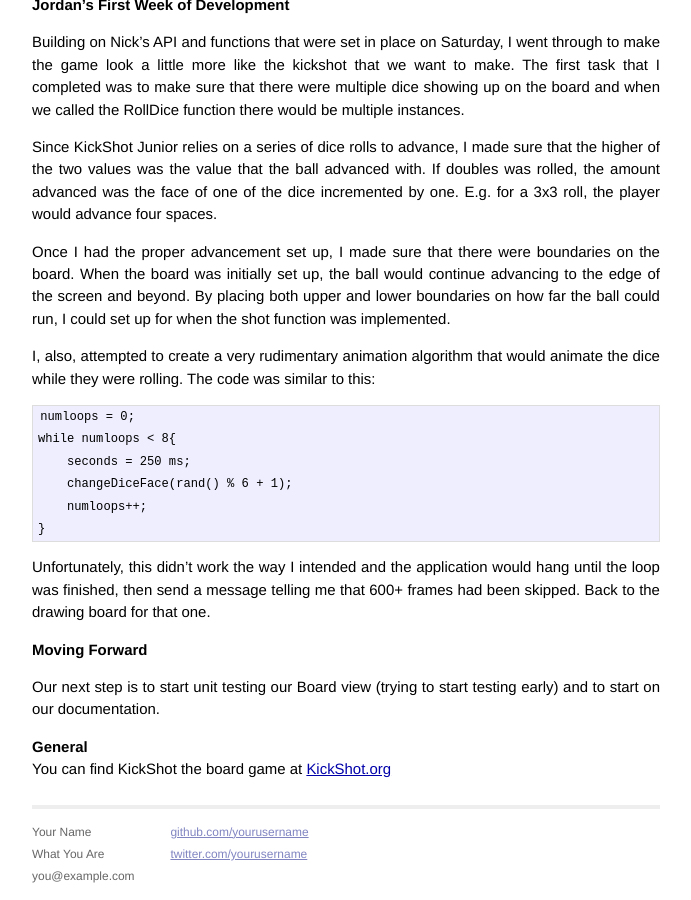
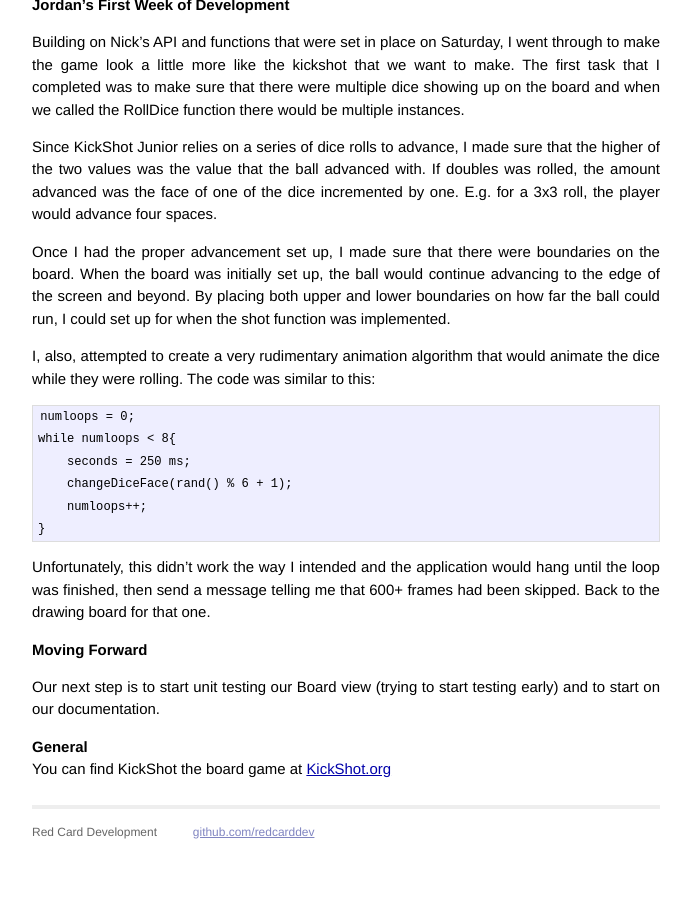
Before and after one commit to RedCardDev/RedCardDev.github.io, a Jekyll site: the page built from _posts/2013-09-19-kickshot-project-start.markdown, in a window 1280 px wide and 900 px high, scrolled down 1668 px. Shown: the whole window, without its empty margins (294-985 px from the left). Built offline with Jekyll 4.4.1, drawn with Linux system fonts in a browser that asks for light colours; Markdown is read by kramdown in place of the engine named in the settings; after the commit the page ends 2523 px from its top, so only the background shows below that.

Commit message:
Update default.html

```diff
--- a/_layouts/default.html
+++ b/_layouts/default.html
@@ -26,15 +26,14 @@
           <div class="footer">
             <div class="contact">
               <p>
-                Your Name<br />
-                What You Are<br />
-                you@example.com
+                Red Card Development<br />
+                <!--What You Are<br />
+                you@example.com-->
               </p>
             </div>
             <div class="contact">
               <p>
-                <a href="https://github.com/yourusername">github.com/yourusername</a><br />
-                <a href="https://twitter.com/yourusername">twitter.com/yourusername</a><br />
+                <a href="https://github.com/redcarddev">github.com/redcarddev</a><br />
               </p>
             </div>
           </div>
```
